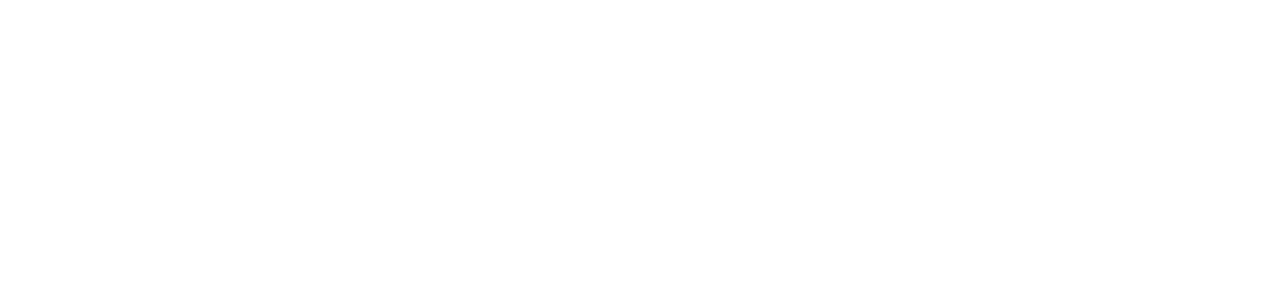
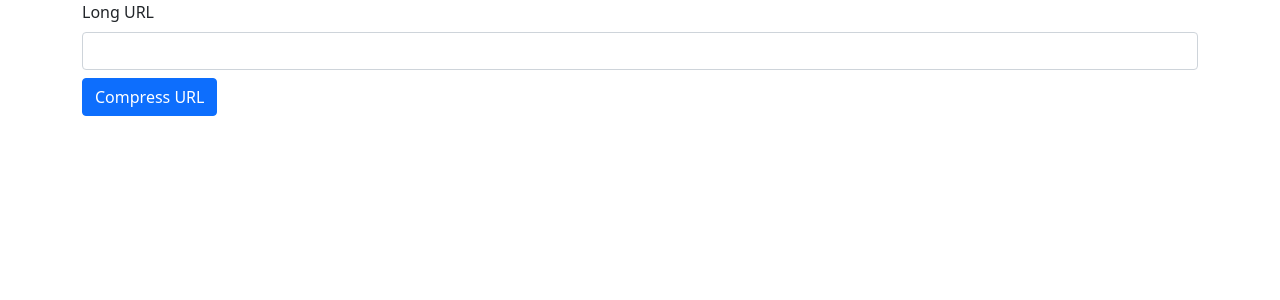
Before and after one commit to mitchellhalliday/url-compressor, a React (Create React App) app in the folder client/: page / in a window 1280 px wide. Shown: the top 300 px of the page. Built offline with nearby package versions, Linux system fonts and the light colour scheme.

Commit message:
Built basic layout

```diff
--- a/client/package.json
+++ b/client/package.json
@@ -6,6 +6,7 @@
     "@testing-library/jest-dom": "^5.14.1",
     "@testing-library/react": "^11.2.7",
     "@testing-library/user-event": "^12.8.3",
+    "bootstrap": "^5.1.3",
     "react": "^17.0.2",
     "react-dom": "^17.0.2",
     "react-scripts": "4.0.3",
--- a/client/src/App.js
+++ b/client/src/App.js
@@ -1,9 +1,15 @@
 import React from "react"
+import SharedLayout from "./features/shared-layout"
+import UrlNew from "./features/url-new"
+
+import "bootstrap/dist/css/bootstrap.css"
 
 function App() {
     return (
         <div>
-
+            <SharedLayout>
+                <UrlNew />
+            </SharedLayout>
         </div>
     )
 }
--- /dev/null
+++ b/client/src/features/shared-layout/index.js
@@ -0,0 +1,14 @@
+import React from "react"
+import PropTypes from "prop-types"
+
+export default function SharedLayout(props){
+    return (
+        <div className="container">
+            { props.children }
+        </div>
+    )
+}
+
+SharedLayout.propTypes = {
+    children: PropTypes.node.isRequired,
+}
```
Also changed, not shown: 1 other file (tests, documents, lock files or other folders).
